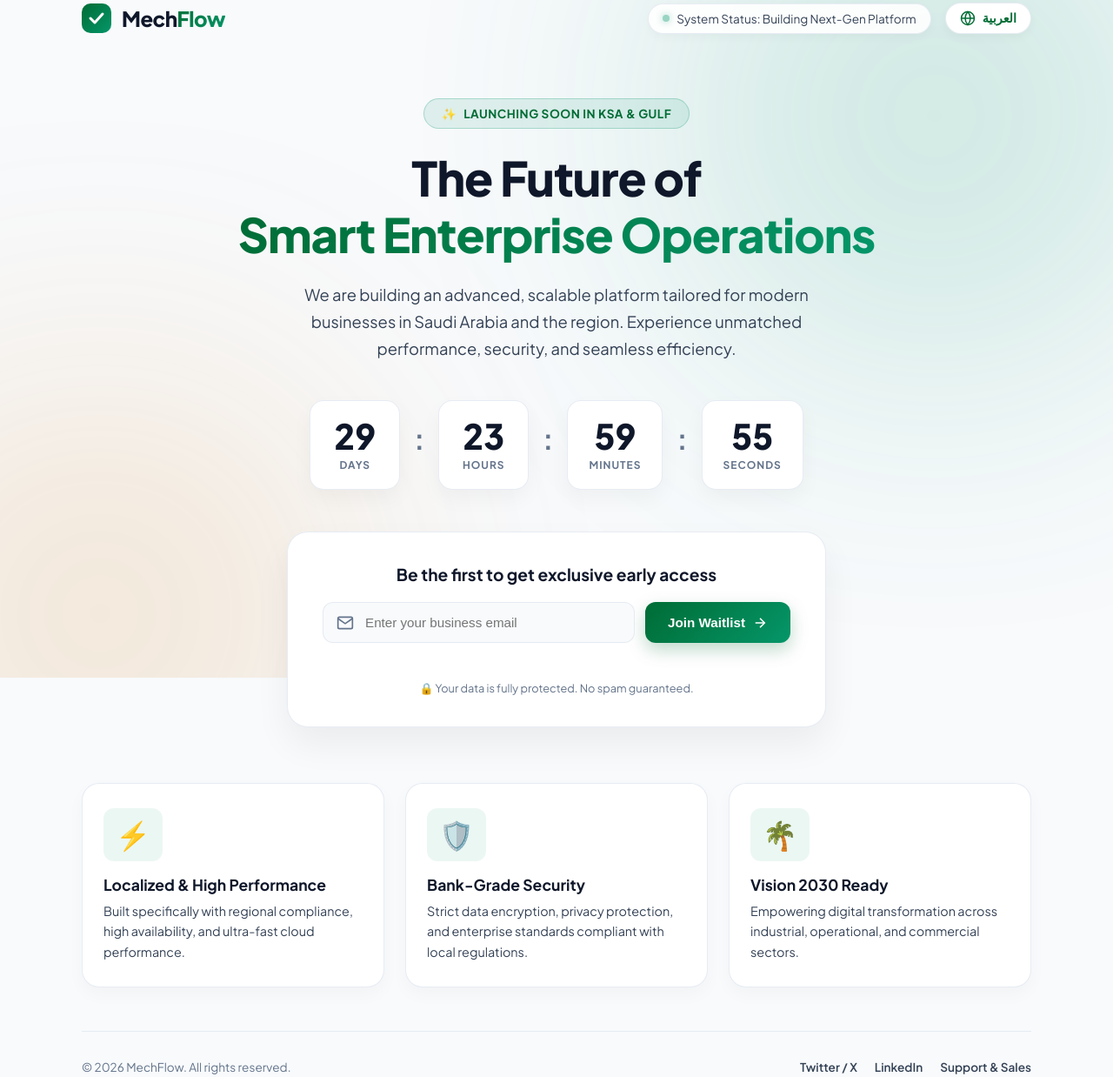
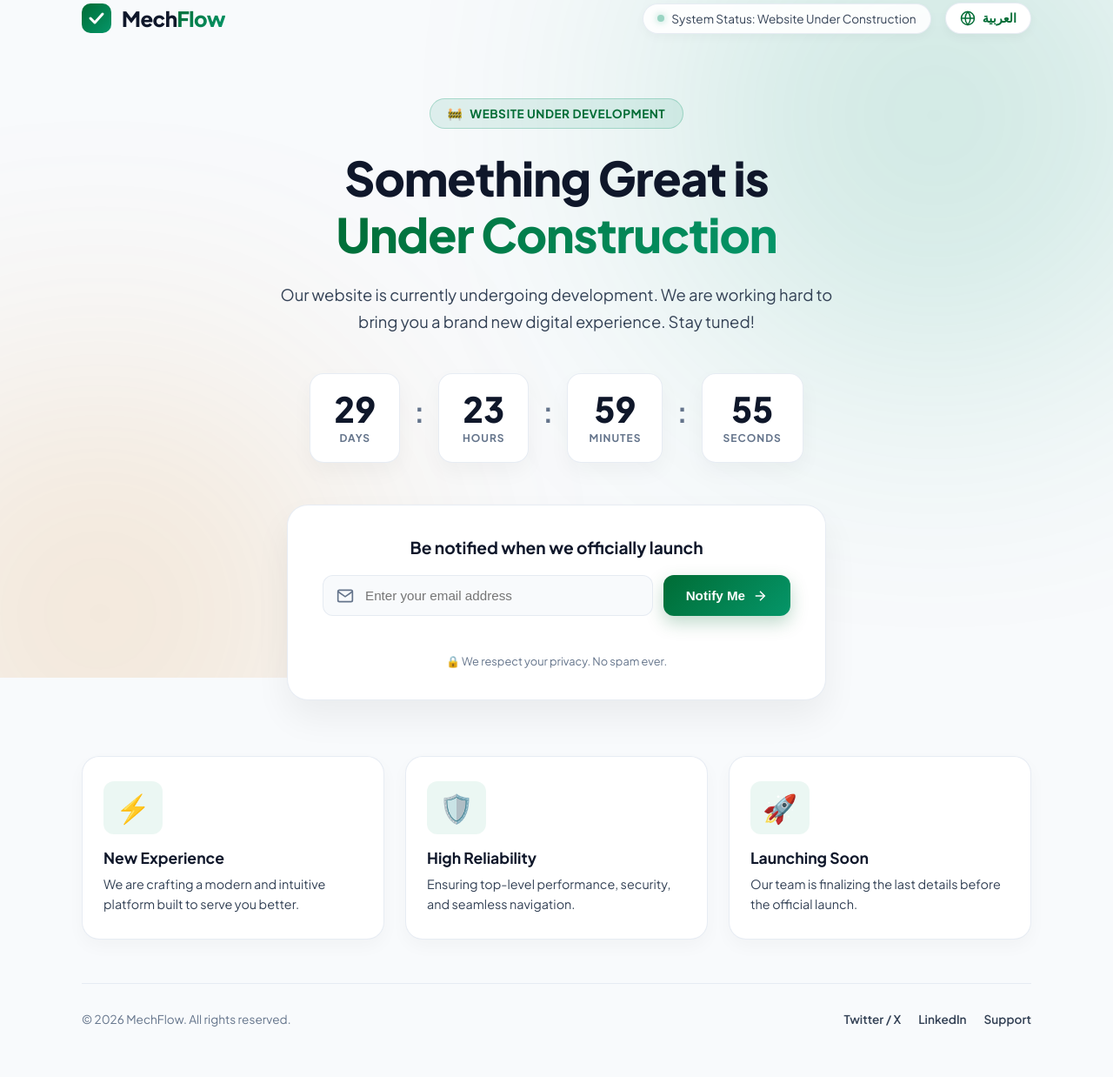
Before and after one commit to mechflowsa-lang/mechflow, a plain HTML site: page index.html in a window 1280 px wide. Shown: the part 21-1259 px from the top of the page at 87% size. After the commit the page ends 1233 px from the top, so only its background shows below. Drawn offline with Linux system fonts and the light colour scheme.

Commit message:
Update copy to generic Under Development / Coming Soon in EN & AR

```diff
--- a/index.html
+++ b/index.html
@@ -3,7 +3,7 @@
 <head>
     <meta charset="UTF-8">
     <meta name="viewport" content="width=device-width, initial-scale=1.0">
-    <title>MechFlow — Modern Operational Excellence</title>
+    <title>MechFlow — Website Under Development</title>
     <link rel="stylesheet" href="style.css">
     <link rel="preconnect" href="https://fonts.googleapis.com">
     <link rel="preconnect" href="https://fonts.gstatic.com" crossorigin>
@@ -38,7 +38,7 @@
             <div class="header-right">
                 <div class="header-status">
                     <span class="status-dot"></span>
-                    <span data-i18n="statusText">System Status: Building Next-Gen Platform</span>
+                    <span data-i18n="statusText">System Status: Website Under Construction</span>
                 </div>
                 <!-- Language Switcher Button -->
                 <button class="lang-switch-btn" id="langToggle" aria-label="Switch Language">
@@ -55,15 +55,15 @@
         <!-- Hero Section -->
         <main class="hero-section">
             <div class="hero-badge">
-                <span class="sparkle">✨</span>
-                <span data-i18n="heroBadge">LAUNCHING SOON IN KSA & GULF</span>
+                <span class="sparkle">🚧</span>
+                <span data-i18n="heroBadge">WEBSITE UNDER DEVELOPMENT</span>
             </div>
             <h1 class="hero-title">
-                <span data-i18n="heroTitlePrefix">The Future of</span> <br>
-                <span class="gradient-text" data-i18n="heroTitleHighlight">Smart Enterprise Operations</span>
+                <span data-i18n="heroTitlePrefix">Something Great is</span> <br>
+                <span class="gradient-text" data-i18n="heroTitleHighlight">Under Construction</span>
             </h1>
             <p class="hero-subtitle" data-i18n="heroSubtitle">
-                We are building an advanced, scalable platform tailored for modern businesses in Saudi Arabia and the region. Experience unmatched performance, security, and seamless efficiency.
+                Our website is currently undergoing development. We are working hard to bring you a brand new digital experience. Stay tuned!
             </p>
 
             <!-- Countdown Timer -->
@@ -91,17 +91,17 @@
 
             <!-- Email Notification Form -->
             <div class="subscribe-card">
-                <h3 data-i18n="formTitle">Be the first to get exclusive early access</h3>
+                <h3 data-i18n="formTitle">Be notified when we officially launch</h3>
                 <form class="subscribe-form" id="notifyForm">
                     <div class="input-group">
                         <svg class="email-icon" width="20" height="20" viewBox="0 0 24 24" fill="none" stroke="currentColor" stroke-width="2">
                             <rect x="2" y="4" width="20" height="16" rx="2"/>
                             <path d="M22 6L12 13L2 6"/>
                         </svg>
-                        <input type="email" id="userEmail" data-i18n-placeholder="emailPlaceholder" placeholder="Enter your business email" required autocomplete="email">
+                        <input type="email" id="userEmail" data-i18n-placeholder="emailPlaceholder" placeholder="Enter your email address" required autocomplete="email">
                     </div>
                     <button type="submit" class="btn-primary">
-                        <span data-i18n="btnSubmit">Join Waitlist</span>
+                        <span data-i18n="btnSubmit">Notify Me</span>
                         <svg class="btn-arrow-icon" width="18" height="18" viewBox="0 0 24 24" fill="none" stroke="currentColor" stroke-width="2">
                             <line x1="5" y1="12" x2="19" y2="12"></line>
                             <polyline points="12 5 19 12 12 19"></polyline>
@@ -109,25 +109,25 @@
                     </button>
                 </form>
                 <div class="form-feedback" id="formFeedback"></div>
-                <p class="privacy-note" data-i18n="privacyNote">🔒 Your data is fully protected. No spam guaranteed.</p>
+                <p class="privacy-note" data-i18n="privacyNote">🔒 We respect your privacy. No spam ever.</p>
             </div>
 
             <!-- Feature Previews -->
             <section class="features-grid">
                 <div class="feature-card">
                     <div class="feature-icon">⚡</div>
-                    <h4 data-i18n="feature1Title">Localized & High Performance</h4>
-                    <p data-i18n="feature1Desc">Built specifically with regional compliance, high availability, and ultra-fast cloud performance.</p>
+                    <h4 data-i18n="feature1Title">New Experience</h4>
+                    <p data-i18n="feature1Desc">We are crafting a modern and intuitive platform built to serve you better.</p>
                 </div>
                 <div class="feature-card">
                     <div class="feature-icon">🛡️</div>
-                    <h4 data-i18n="feature2Title">Bank-Grade Security</h4>
-                    <p data-i18n="feature2Desc">Strict data encryption, privacy protection, and enterprise standards compliant with local regulations.</p>
+                    <h4 data-i18n="feature2Title">High Reliability</h4>
+                    <p data-i18n="feature2Desc">Ensuring top-level performance, security, and seamless navigation.</p>
                 </div>
                 <div class="feature-card">
-                    <div class="feature-icon">🌴</div>
-                    <h4 data-i18n="feature3Title">Vision 2030 Ready</h4>
-                    <p data-i18n="feature3Desc">Empowering digital transformation across industrial, operational, and commercial sectors.</p>
+                    <div class="feature-icon">🚀</div>
+                    <h4 data-i18n="feature3Title">Launching Soon</h4>
+                    <p data-i18n="feature3Desc">Our team is finalizing the last details before the official launch.</p>
                 </div>
             </section>
         </main>
@@ -138,7 +138,7 @@
             <div class="social-links">
                 <a href="#" class="social-item" data-i18n="linkTwitter">Twitter / X</a>
                 <a href="#" class="social-item" data-i18n="linkLinkedIn">LinkedIn</a>
-                <a href="#" class="social-item" data-i18n="linkSupport">Support & Sales</a>
+                <a href="#" class="social-item" data-i18n="linkSupport">Support</a>
             </div>
         </footer>
     </div>
--- a/script.js
+++ b/script.js
@@ -5,60 +5,60 @@ document.addEventListener('DOMContentLoaded', () => {
     const translations = {
         en: {
             langButtonLabel: "العربية",
-            statusText: "System Status: Building Next-Gen Platform",
-            heroBadge: "LAUNCHING SOON IN KSA & GULF",
-            heroTitlePrefix: "The Future of",
-            heroTitleHighlight: "Smart Enterprise Operations",
-            heroSubtitle: "We are building an advanced, scalable platform tailored for modern businesses in Saudi Arabia and the region. Experience unmatched performance, security, and seamless efficiency.",
+            statusText: "System Status: Website Under Construction",
+            heroBadge: "WEBSITE UNDER DEVELOPMENT",
+            heroTitlePrefix: "Something Great is",
+            heroTitleHighlight: "Under Construction",
+            heroSubtitle: "Our website is currently undergoing development. We are working hard to bring you a brand new digital experience. Stay tuned!",
             labelDays: "Days",
             labelHours: "Hours",
             labelMinutes: "Minutes",
             labelSeconds: "Seconds",
-            formTitle: "Be the first to get exclusive early access",
-            emailPlaceholder: "Enter your business email",
-            btnSubmit: "Join Waitlist",
+            formTitle: "Be notified when we officially launch",
+            emailPlaceholder: "Enter your email address",
+            btnSubmit: "Notify Me",
             submittingText: "Registering...",
-            privacyNote: "🔒 Your data is fully protected. No spam guaranteed.",
-            feature1Title: "Localized & High Performance",
-            feature1Desc: "Built specifically with regional compliance, high availability, and ultra-fast cloud performance.",
-            feature2Title: "Bank-Grade Security",
-            feature2Desc: "Strict data encryption, privacy protection, and enterprise standards compliant with local regulations.",
-            feature3Title: "Vision 2030 Ready",
-            feature3Desc: "Empowering digital transformation across industrial, operational, and commercial sectors.",
+            privacyNote: "🔒 We respect your privacy. No spam ever.",
+            feature1Title: "New Experience",
+            feature1Desc: "We are crafting a modern and intuitive platform built to serve you better.",
+            feature2Title: "High Reliability",
+            feature2Desc: "Ensuring top-level performance, security, and seamless navigation.",
+            feature3Title: "Launching Soon",
+            feature3Desc: "Our team is finalizing the last details before the official launch.",
             allRights: "All rights reserved.",
             linkTwitter: "Twitter / X",
             linkLinkedIn: "LinkedIn",
-            linkSupport: "Support & Sales",
-            msgSuccess: "🎉 Thank you! You've been added to our VIP early access list.",
-            msgError: "Please enter a valid business email address."
+            linkSupport: "Support",
+            msgSuccess: "🎉 Thank you! We will notify you as soon as we launch.",
+            msgError: "Please enter a valid email address."
         },
         ar: {
             langButtonLabel: "English",
-            statusText: "حالة النظام: جاري بناء الجيل القادم من المنصة",
-            heroBadge: "قريباً في المملكة العربية السعودية والخليج",
-            heroTitlePrefix: "مستقبل",
-            heroTitleHighlight: "العمليات الذكية للمؤسسات",
-            heroSubtitle: "نبني منصة متقدمة وقابلة للتوسع مصممة خصيصاً للأعمال الحديثة في المملكة العربية السعودية والمنطقة. اختبر أداءً استثنائياً وأماناً موثوقاً بكفاءة عالية.",
+            statusText: "حالة النظام: الموقع قيد الإنشاء",
+            heroBadge: "الموقع قيد التطوير حالياً",
+            heroTitlePrefix: "شيء رائع",
+            heroTitleHighlight: "قيد الإنشاء والتحضير",
+            heroSubtitle: "موقعنا حالياً قيد التطوير والإنشاء. نعمل بجد لنقدم لكم تجربة رقمية جديدة ومميزة. انتظرونا قريباً!",
             labelDays: "أيام",
             labelHours: "ساعات",
             labelMinutes: "دقائق",
             labelSeconds: "ثواني",
-            formTitle: "كن أول من يحصل على الوصول المبكر الحصري",
-            emailPlaceholder: "أدخل بريدك الإلكتروني المخصص للعمل",
-            btnSubmit: "الانضمام لقائمة الانتظار",
+            formTitle: "احصل على إشعار فور الإطلاق الرسمي",
+            emailPlaceholder: "أدخل بريدك الإلكتروني",
+            btnSubmit: "إشعاري عند الإطلاق",
             submittingText: "جاري التسجيل...",
-            privacyNote: "🔒 بياناتك محمية بالكامل. نضمن عدم إرسال بريد عشوائي.",
-            feature1Title: "أداء عالي ومتوافق محلياً",
-            feature1Desc: "مصممة خصيصاً مع الالتزام بالمعايير التنظيمية الإقليمية وجاهزية سحابية فائقة السرعة.",
-            feature2Title: "أمان بمستوى مصرفي",
-            feature2Desc: "تشفير صارم للبيانات وحماية الخصوصية بالتوافق مع التشريعات والمعايير المحلية.",
-            feature3Title: "جاهز لرؤية 2030",
-            feature3Desc: "تمكين التحول الرقمي عبر القطاعات الصناعية والتشغيلية والتجارية.",
+            privacyNote: "🔒 نحن نحترم خصوصيتك. نضمن عدم إرسال بريد عشوائي.",
+            feature1Title: "تجربة جديدة",
+            feature1Desc: "نعمل على بناء منصة حديثة وسلسة لتقديم أفضل خدمة لكم.",
+            feature2Title: "اعتمادية وأمان عالی",
+            feature2Desc: "ضمان أقصى درجات الأداء والأمان وسهولة التصفح.",
+            feature3Title: "الانطلاق قريباً",
+            feature3Desc: "يقوم فريقنا بوضع اللمسات الأخيرة قبل الإطلاق الرسمي.",
             allRights: "جميع الحقوق محفوظة.",
             linkTwitter: "تويتر / X",
             linkLinkedIn: "لينكد إن",
-            linkSupport: "الدعم والمبيعات",
-            msgSuccess: "🎉 شكراً لك! تم إضافتك بنجاح إلى قائمة الوصول المبكر.",
+            linkSupport: "الدعم",
+            msgSuccess: "🎉 شكراً لك! سنقوم بإشعاراتك فور الإطلاق الرسمي.",
             msgError: "يرجى إدخال عنوان بريد إلكتروني صحيح."
         }
     };
```
